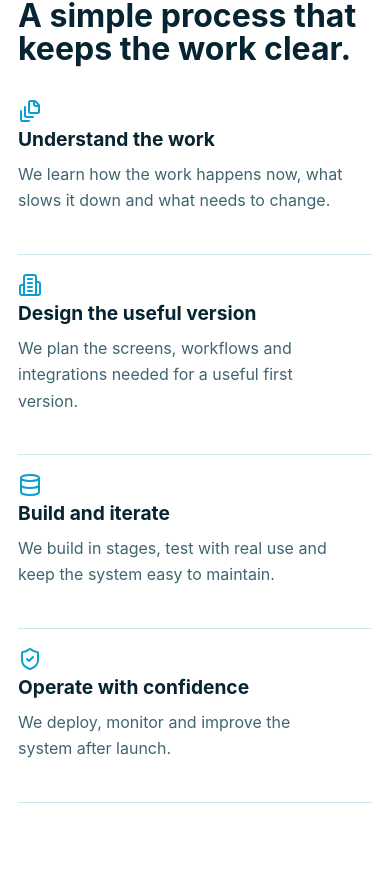
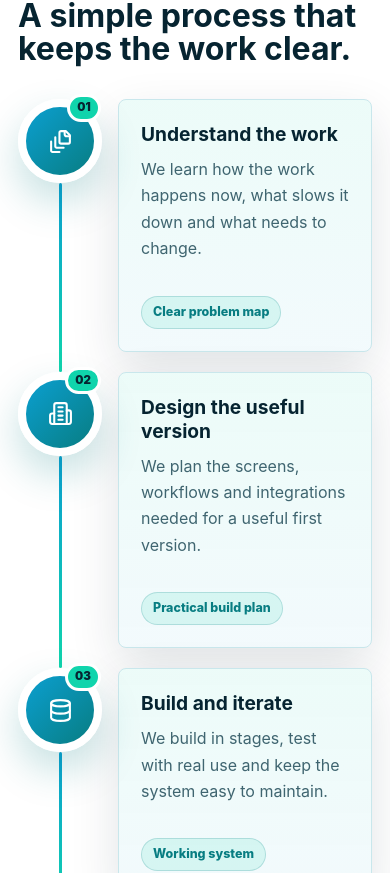
Before and after one commit to Jeffa2002/effectx-site, a Next.js app: page / in a window 390 px wide. Shown: the part 3471-4344 px from the top of the page. Built offline with nearby package versions, Linux system fonts and the light colour scheme.

Commit message:
Revamp process timeline

```diff
--- a/app/data.ts
+++ b/app/data.ts
@@ -98,21 +98,25 @@ export const processSteps = [
   {
     title: "Understand the work",
     text: "We learn how the work happens now, what slows it down and what needs to change.",
+    outcome: "Clear problem map",
     Icon: FileStack,
   },
   {
     title: "Design the useful version",
     text: "We plan the screens, workflows and integrations needed for a useful first version.",
+    outcome: "Practical build plan",
     Icon: Building2,
   },
   {
     title: "Build and iterate",
     text: "We build in stages, test with real use and keep the system easy to maintain.",
+    outcome: "Working system",
     Icon: Database,
   },
   {
     title: "Operate with confidence",
     text: "We deploy, monitor and improve the system after launch.",
+    outcome: "Supported launch",
     Icon: ShieldCheck,
   },
 ];
--- a/app/page.tsx
+++ b/app/page.tsx
@@ -80,12 +80,18 @@ export default function Home() {
           <p className="eyebrow">How we work</p>
           <h2>A simple process that keeps the work clear.</h2>
         </div>
-        <div className="process-grid">
-          {processSteps.map(({ title, text, Icon }) => (
-            <article key={title}>
-              <Icon size={24} />
-              <h3>{title}</h3>
-              <p>{text}</p>
+        <div className="process-flow">
+          {processSteps.map(({ title, text, outcome, Icon }, index) => (
+            <article className="process-step" key={title}>
+              <div className="process-node">
+                <span>{String(index + 1).padStart(2, "0")}</span>
+                <Icon size={25} />
+              </div>
+              <div className="process-card">
+                <h3>{title}</h3>
+                <p>{text}</p>
+                <strong>{outcome}</strong>
+              </div>
             </article>
           ))}
         </div>
--- a/app/styles.css
+++ b/app/styles.css
@@ -202,7 +202,6 @@ h3 {
 
 .service-grid,
 .work-grid,
-.process-grid,
 .case-grid,
 .contact-grid {
   display: grid;
@@ -233,14 +232,12 @@ h3 {
 }
 
 .service-card svg,
-.process-grid svg,
 .contact-panel svg {
   color: var(--blue);
 }
 
 .service-card p,
 .service-card span,
-.process-grid p,
 .case-card p,
 .case-card li,
 .contact-panel p,
@@ -313,17 +310,97 @@ h3 {
   background: #fff;
 }
 
-.process-grid {
+.process-flow {
+  position: relative;
+  display: grid;
   grid-template-columns: repeat(4, minmax(0, 1fr));
+  gap: 20px;
 }
 
-.process-grid article {
-  padding: 0 24px 0 0;
-  border-right: 1px solid var(--line);
+.process-flow::before {
+  content: "";
+  position: absolute;
+  top: 41px;
+  left: 42px;
+  right: 42px;
+  height: 3px;
+  background: linear-gradient(90deg, var(--blue), var(--aqua), var(--teal));
+  border-radius: 999px;
 }
 
-.process-grid article:last-child {
-  border-right: 0;
+.process-step {
+  position: relative;
+  display: grid;
+  grid-template-rows: auto 1fr;
+  gap: 20px;
+  min-width: 0;
+}
+
+.process-node {
+  position: relative;
+  z-index: 1;
+  width: 84px;
+  height: 84px;
+  display: grid;
+  place-items: center;
+  color: #fff;
+  background: linear-gradient(135deg, var(--blue), var(--teal));
+  border: 8px solid #fff;
+  border-radius: 999px;
+  box-shadow: 0 18px 40px rgba(8, 125, 130, 0.24);
+}
+
+.process-node span {
+  position: absolute;
+  top: -13px;
+  right: -7px;
+  min-width: 34px;
+  padding: 5px 7px;
+  color: var(--navy);
+  background: var(--aqua);
+  border: 3px solid #fff;
+  border-radius: 999px;
+  font-size: 0.72rem;
+  font-weight: 860;
+  line-height: 1;
+  text-align: center;
+}
+
+.process-card {
+  min-height: 254px;
+  display: flex;
+  flex-direction: column;
+  justify-content: space-between;
+  padding: 26px;
+  background:
+    linear-gradient(180deg, rgba(16, 212, 172, 0.08), rgba(11, 159, 208, 0.05)),
+    #fff;
+  border: 1px solid var(--line);
+  border-radius: 8px;
+  box-shadow: var(--shadow);
+}
+
+.process-card h3 {
+  margin-top: 0;
+}
+
+.process-card p {
+  color: var(--muted);
+  line-height: 1.65;
+}
+
+.process-card strong {
+  display: inline-flex;
+  align-self: flex-start;
+  margin-top: 18px;
+  padding: 8px 11px;
+  color: var(--teal);
+  background: rgba(16, 212, 172, 0.12);
+  border: 1px solid rgba(8, 125, 130, 0.2);
+  border-radius: 999px;
+  font-size: 0.78rem;
+  font-weight: 820;
+  line-height: 1.2;
 }
 
 .check-list {
@@ -499,14 +576,27 @@ h3 {
   .service-grid,
   .service-grid.large,
   .work-grid,
-  .process-grid {
+  .process-flow {
     grid-template-columns: repeat(2, minmax(0, 1fr));
   }
 
-  .process-grid article {
-    border-right: 0;
-    border-bottom: 1px solid var(--line);
-    padding-bottom: 24px;
+  .process-flow::before {
+    display: none;
+  }
+
+  .process-step::before {
+    content: "";
+    position: absolute;
+    top: 42px;
+    bottom: -20px;
+    left: 41px;
+    width: 3px;
+    background: linear-gradient(180deg, var(--blue), var(--aqua));
+    border-radius: 999px;
+  }
+
+  .process-step:nth-last-child(-n + 2)::before {
+    display: none;
   }
 }
 
@@ -577,8 +667,31 @@ h3 {
   .service-grid,
   .service-grid.large,
   .work-grid,
-  .process-grid {
+  .process-flow {
     grid-template-columns: 1fr;
+  }
+
+  .process-step {
+    grid-template-columns: 84px minmax(0, 1fr);
+    grid-template-rows: auto;
+    align-items: start;
+    gap: 16px;
+  }
+
+  .process-step::before,
+  .process-step:nth-last-child(-n + 2)::before {
+    display: block;
+    top: 84px;
+    bottom: -20px;
+  }
+
+  .process-step:last-child::before {
+    display: none;
+  }
+
+  .process-card {
+    min-height: auto;
+    padding: 22px;
   }
 
   .hero-actions {
```
